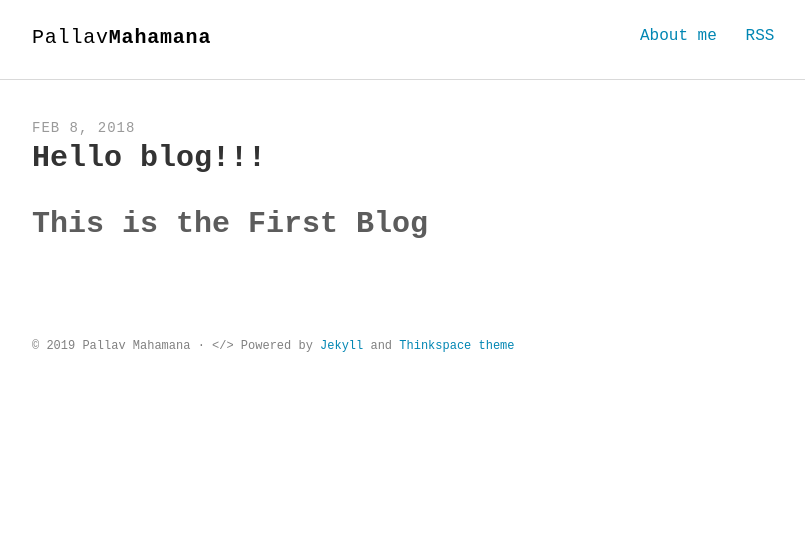
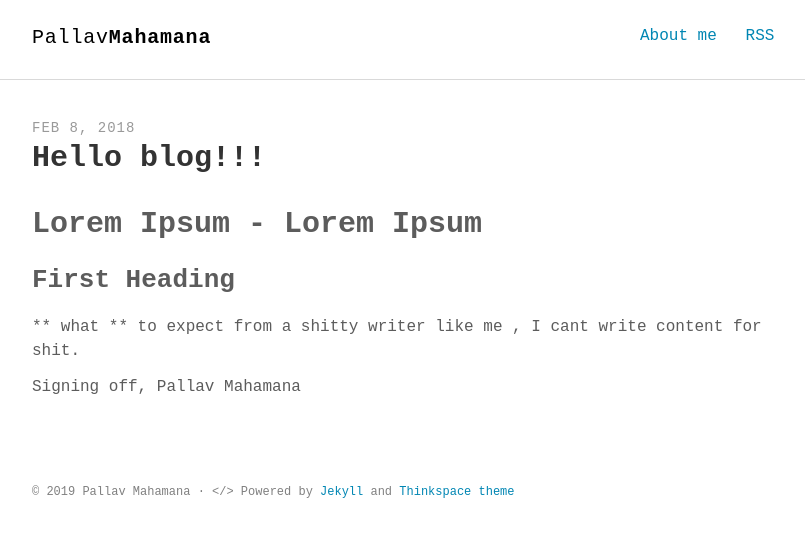
Before and after one commit to pallavmahamana/pallavmahamana.github.io, a Jekyll site: the page built from _posts/2018-02-08-Hello Blog!!!.md, in a window 1280 px wide. Shown: the top 537 px of the page, without its empty margins (232-1037 px from the left). Built offline with Jekyll 4.4.1, drawn with Linux system fonts in a browser that asks for light colours; some web fonts are replaced; our own code applies the rules of GitHub Pages for plain Markdown files.

Commit message:
markdown edits

```diff
--- a/_posts/2018-02-08-Hello Blog!!!.md
+++ b/_posts/2018-02-08-Hello Blog!!!.md
@@ -1 +1,11 @@
-# This is the First Blog
+#  Lorem Ipsum - Lorem Ipsum
+
+
+## First Heading
+
+** what ** to expect from a shitty writer like me , I cant write content for shit.
+
+
+
+Signing off,
+Pallav Mahamana
```
